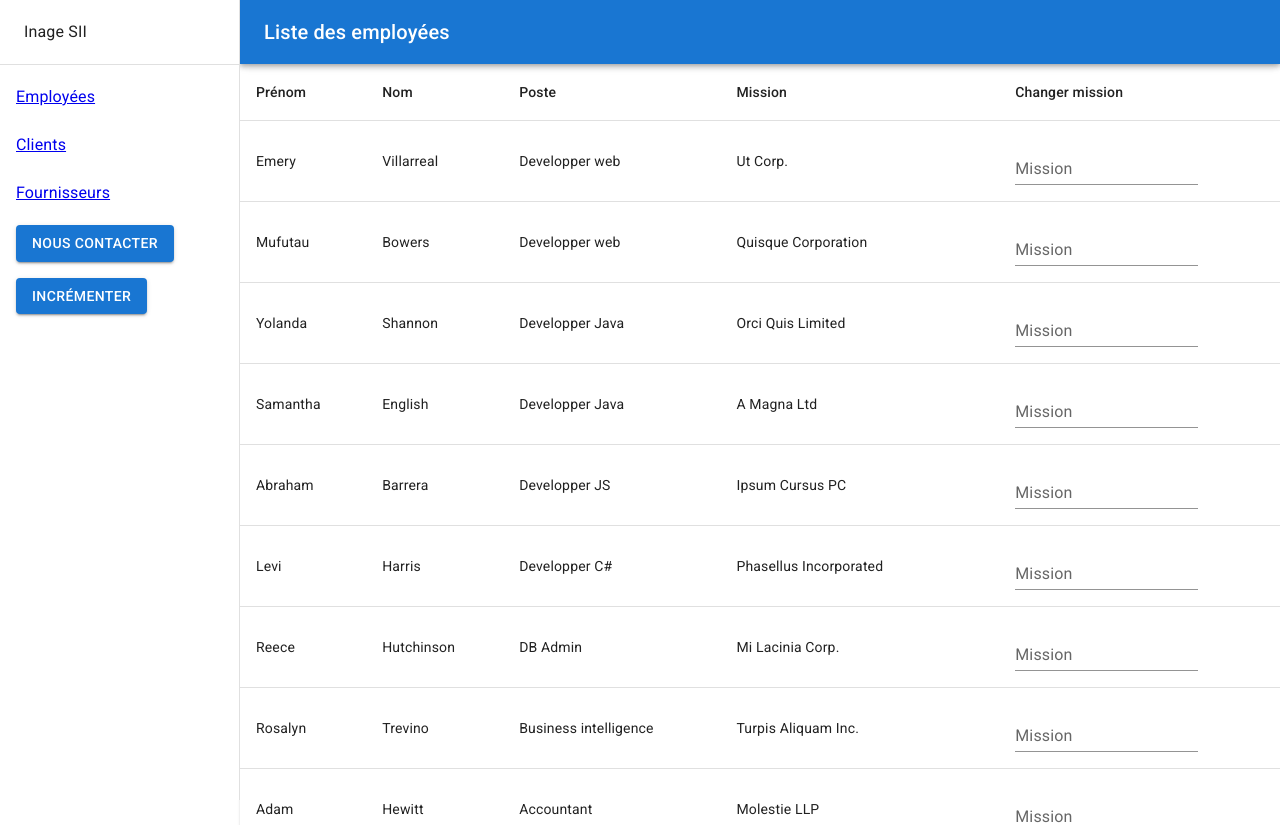
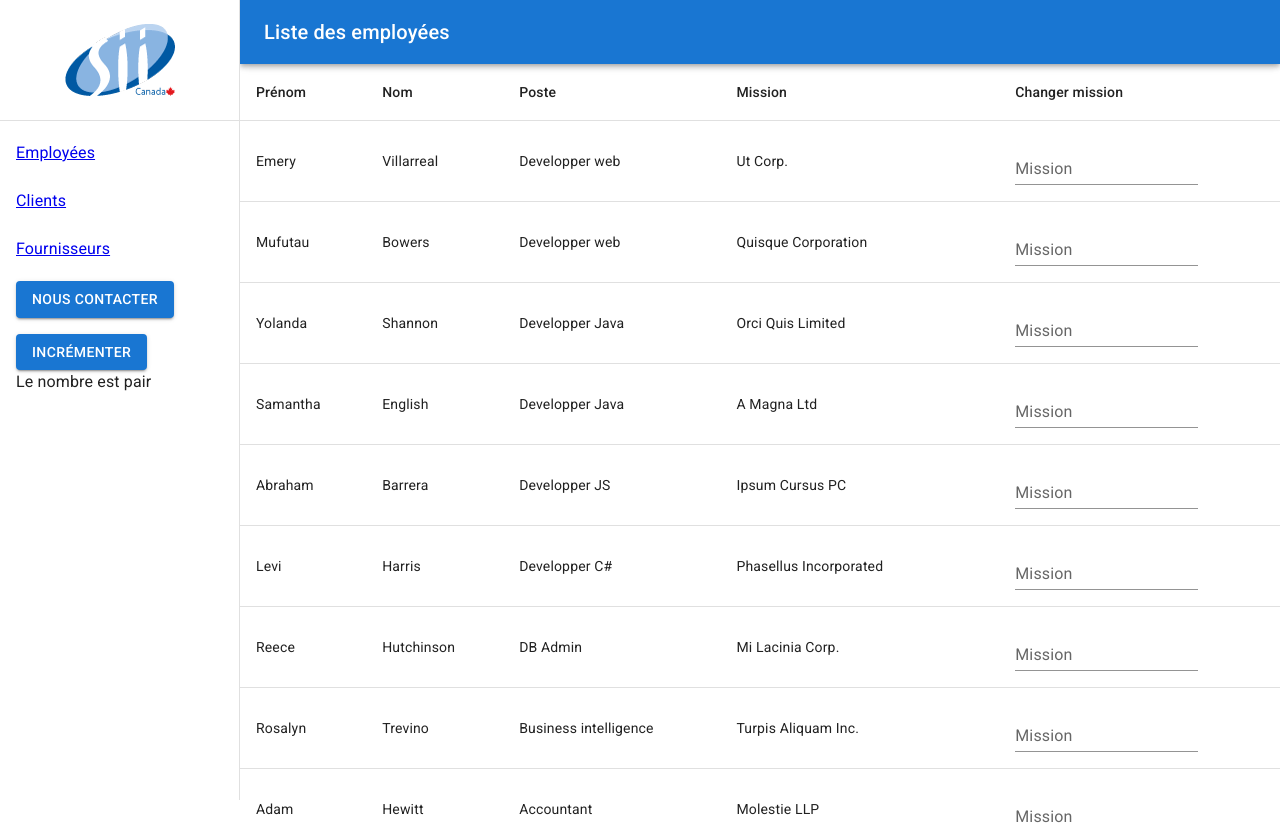
Before and after one commit to OrangeDuck91/react-best-practice, a React (Create React App) app: page /employees in a window 1280 px wide. Shown: the top 825 px of the page. Built offline with nearby package versions, Linux system fonts and the light colour scheme.

Commit message:
Some styling

```diff
--- a/src/shared/components/BoxCommon/BoxCommon.tsx
+++ b/src/shared/components/BoxCommon/BoxCommon.tsx
@@ -54,7 +54,9 @@ const BoxCommon: FunctionComponent<BoxCommonProps> = (props: BoxCommonProps) =>
         anchor="left"
       >
         <Toolbar>
-          Inage SII
+          <img src="./sii-canada-logo-website-72x110.png"
+            alt="SII journal Logo : SII letters on blue background"
+            style={{ margin: '1.5rem auto' }} />
         </Toolbar>
         <Divider />
         <List>
--- a/src/shared/components/Info/Info.tsx
+++ b/src/shared/components/Info/Info.tsx
@@ -2,22 +2,34 @@ import { FunctionComponent, useState } from "react";
 import { Badge, Button } from "@mui/material"
 
 const Info: FunctionComponent = () => {
+  // Hook
   const [exp, setExp] = useState<number>(0)
 
   const handleClick = () => {
     alert('Appelez nous au 376-383-2009')
   }
 
+  const isEven = (num: number) => {
+    return num % 2 == 0;
+  }
+
   return (
     <>
       <div style={{ width: '10rem', marginLeft: '1rem' }}>
-        <Button variant="contained" sx={{ mb: '1rem' }} onClick={handleClick}
-        >Nous contacter</Button>
+
+        <Button variant="contained" sx={{ mb: '1rem' }} onClick={handleClick}>
+          Nous contacter
+        </Button>
+
         <Badge color="secondary" badgeContent={exp}>
+          {/* Use the hook to set exp value */}
           <Button variant="contained" onClick={() => setExp(exp + 1)}>
             Incrémenter
           </Button>
         </Badge>
+
+        {/* Conditionnal display */}
+        {isEven(exp) && <div>Le nombre est pair</div>}
       </div>
     </>
   )
--- a/src/shared/components/employees/EmployeesTable.tsx
+++ b/src/shared/components/employees/EmployeesTable.tsx
@@ -5,8 +5,11 @@ import { DummyEmployees } from "./employees.data";
 import MissionChanger from "./MissionChanger";
 
 export const EmployeesTable: FunctionComponent = () => {
+
+    // Hook
     const [employees, setEmployees] = useState<Employee[]>(DummyEmployees);
 
+    // Do the changes in parent
     const setEmployeeMission = (id: string, mission: string) => {
         const newArray = employees.map(el => {
             if (el.id === id) {
@@ -18,8 +21,8 @@ export const EmployeesTable: FunctionComponent = () => {
     }
 
     return (
-    <TableContainer component={Paper}>
-      <Table sx={{ minWidth: 650 }} aria-label="simple table">
+        <TableContainer>
+            <Table>
                 <TableHead>
                     <TableRow>
                         <TableCell>Prénom</TableCell>
@@ -30,11 +33,9 @@ export const EmployeesTable: FunctionComponent = () => {
                     </TableRow>
                 </TableHead>
                 <TableBody>
+                    {/* Loop on employees */}
                     {employees.map((employee) => (
-            <TableRow
-              key={employee.id}
-              sx={{ '&:last-child td, &:last-child th': { border: 0 } }}
-            >
+                        <TableRow key={employee.id}>
                             <TableCell component="th" scope="row">
                                 {employee.firstName}
                             </TableCell>
--- a/src/shared/components/employees/MissionChanger.tsx
+++ b/src/shared/components/employees/MissionChanger.tsx
@@ -2,13 +2,18 @@ import { TextField } from "@mui/material"
 import { FunctionComponent } from "react"
 
 type MissionChangerProps = {
+  // handler passed from parent via the props
   setEmployee: (id: string, mission: string) => void;
   employeeId: string;
 }
 
 const MissionChanger: FunctionComponent<MissionChangerProps> = (props: MissionChangerProps) => {
   return (
-    <TextField id="standard-basic" label="Mission" variant="standard" onChange={(event) => props.setEmployee(props.employeeId, event.target.value)}></TextField>
+    <TextField
+      label="Mission"
+      variant="standard"
+      onChange={(event) => props.setEmployee(props.employeeId, event.target.value)} />
+    // Trigger changes in child
   )
 }
 
```
Also changed, not shown: public/sii-canada-logo-website-72x110.png (added). Lines whose indentation alone changed are shown as unchanged.
